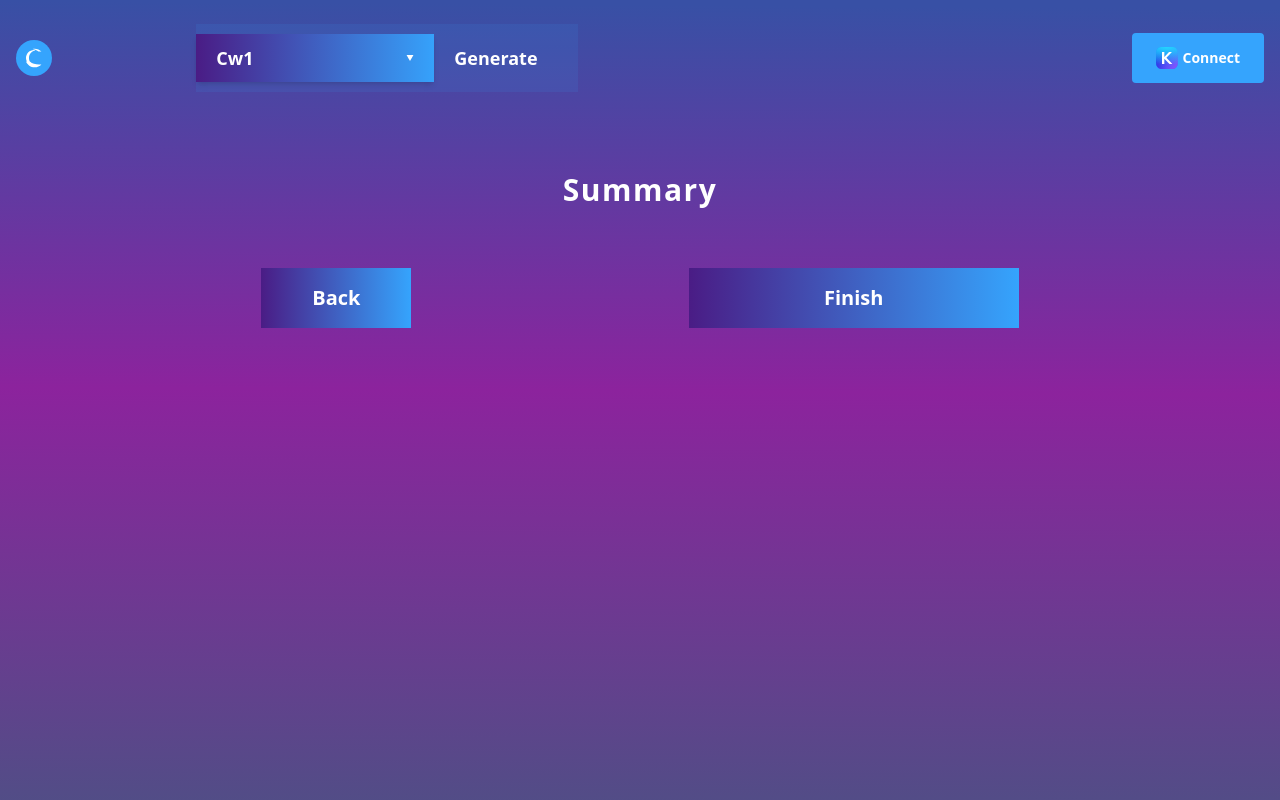
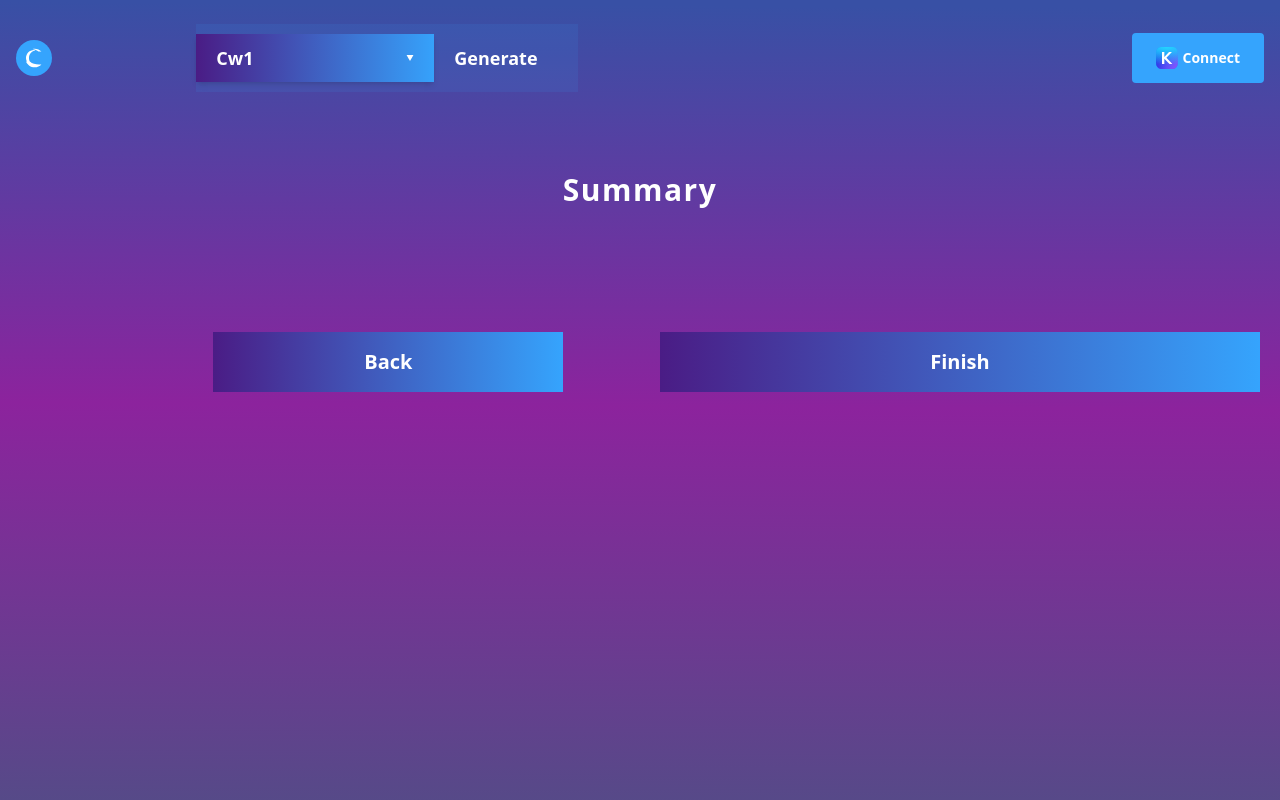
Before and after one commit to KkutaySarii/cosmwasm-contract-tool, a Next.js app: page /generate/summary in a window 1280 px wide. Shown: the top 800 px of the page. Built offline with nearby package versions, Linux system fonts and the light colour scheme; a web font is replaced by a local one.

Commit message:
Summary page updated

```diff
--- a/pages/generate/summary.jsx
+++ b/pages/generate/summary.jsx
@@ -1,35 +1,36 @@
-import { useRouter } from 'next/router';
-import React from 'react'
+import { useRouter } from "next/router";
+import React from "react";
 
 function summary() {
   const router = useRouter();
   const { query } = router.query;
   return (
-    <div className='container mx-auto mt-20 w-2/3 min-h-screen'>
-        <div className='text-white text-poppins m-4 space-y-11'>
-            <h1 className='text-center text-3xl font-semibold tracking-wider mb-4'>Summary</h1>
-            <ul className="max-h-48 w-56 overflow-y-auto">
+    <div className="container mx-auto mt-20 w-2/3 min-h-screen mb-10">
+      <div className="text-white text-poppins m-4 space-y-11 my-20">
+        <h1 className="text-center text-3xl font-semibold tracking-wider mb-4">
+          Summary
+        </h1>
+        <ul className="max-h-48 w-56 overflow-y-auto space-y-2 pl-5">
           {query &&
             query.map((data, index) => (
-                    <li className='w-full' key={index} >
+              <li className="w-full" key={index}>
                 <div className="whitespace-pre-line">
                   {index + 1}. {data}
                 </div>
-
               </li>
             ))}
         </ul>
       </div>
-        <div className='flex justify-between mx-12 gap-2 text-white text-poppins text-xl font-bold'>
-            <button
-              className="w-[150px] h-[60px] bg-gradient-to-r from-[#4A1C85] to-[#35A4FD] bg-opacity-10 hover:scale-105 hover:shadow-lg duration-200 active:scale-95 active:shadow-none"
-            >Back</button>
-            <button
-              className="w-[330px] h-[60px] bg-gradient-to-r from-[#4A1C85] to-[#35A4FD] bg-opacity-10 hover:scale-105 hover:shadow-lg duration-200 active:scale-95 active:shadow-none"
-            >Finish</button>
+      <div className="grid items-center mx-auto space-x-5 text-white text-poppins text-xl font-bold grid-cols-2">
+        <button className="w-[350px] h-[60px] bg-gradient-to-r from-[#4A1C85] to-[#35A4FD] bg-opacity-10 hover:scale-105 hover:shadow-lg duration-200 active:scale-95 active:shadow-none">
+          Back
+        </button>
+        <button className="w-[600px] h-[60px] bg-gradient-to-r from-[#4A1C85] to-[#35A4FD] bg-opacity-10 hover:scale-105 hover:shadow-lg duration-200 active:scale-95 active:shadow-none">
+          Finish
+        </button>
       </div>
     </div>
-  )
+  );
 }
 
-export default summary
+export default summary;
```
Lines whose indentation alone changed are shown as unchanged.
